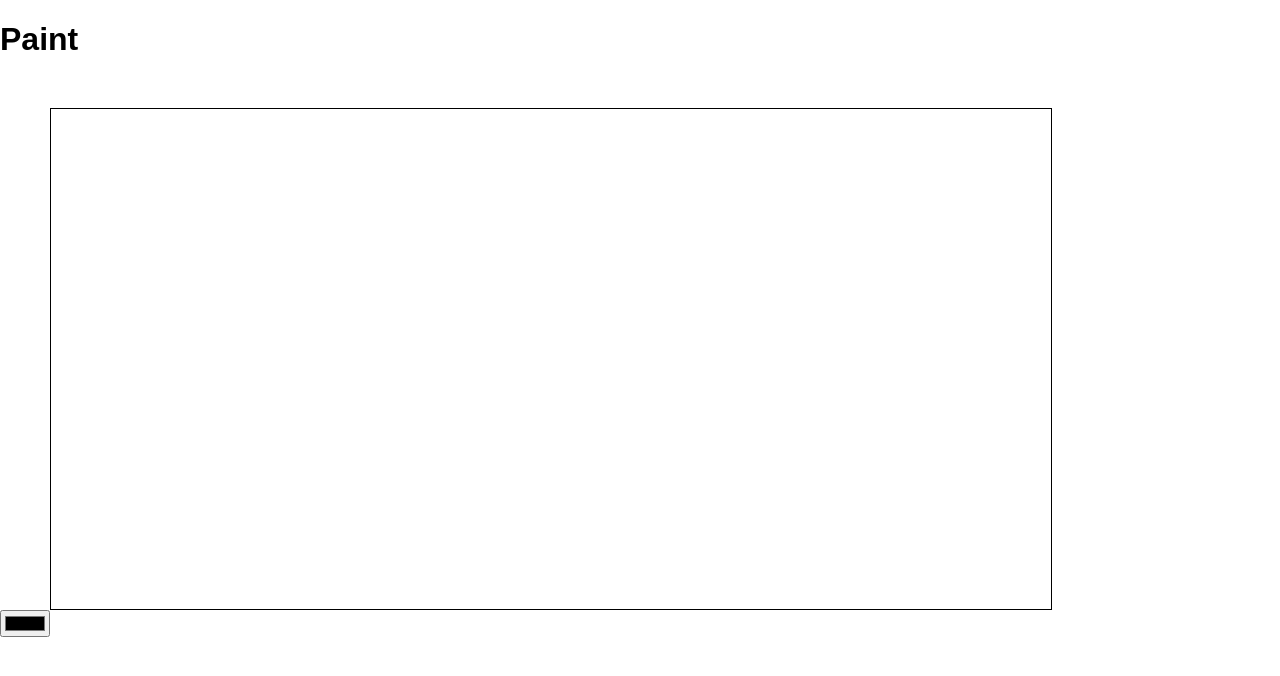
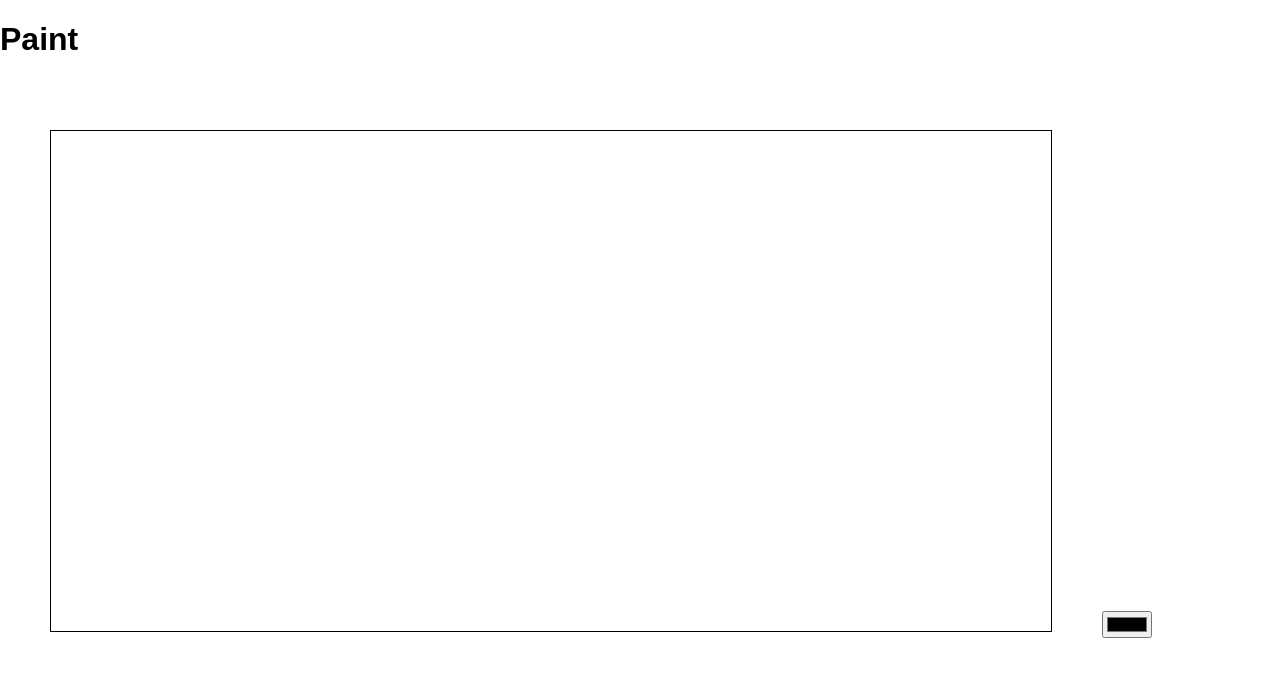
Before and after one commit to dbrudner/paint, a React (Create React App) app: page / in a window 1280 px wide. Shown: the top 676 px of the page. Built offline with nearby package versions, Linux system fonts and the light colour scheme.

Commit message:
mouse leave event

```diff
--- a/src/App.js
+++ b/src/App.js
@@ -9,35 +9,17 @@ class App extends Component {
 
 		this.state = {
 			color: "",
-			drawingLine: false,
-			line: [],
-			lines: []
+
 		}
 	}
 
 	handleChange = (name, value) => this.setState({[name]: value})
 
-	handleOnMouseDown = e => {
-		this.setState({drawingLine: true})
-	}
-
-	handleOnMouseUp = e => {
-		this.setState({drawingLine: false, lines: [...this.state.lines, this.state.line]})
-	}
-
-	drawLine = e => {
-		if (!this.state.drawingLine) return;
-
-		const { clientX, clientY } = e;
-
-		this.setState({line: [...this.state.line, [clientX, clientY]]})
-	}
-
 	render() {
 		return (
 			<div>
 				<h1>Paint</h1>
-				<Canvas lines={this.state.lines} drawLine={this.drawLine} handleOnMouseUp={this.handleOnMouseUp} handleOnMouseDown={this.handleOnMouseDown} />
+				<Canvas color={this.state.color} />
 				<ColorPicker getColor={this.handleChange} color={this.state.color} />
 			</div>
 		);
--- a/src/canvas.js
+++ b/src/canvas.js
@@ -2,8 +2,6 @@ import React, { Component } from 'react';
 
 const canvasStyle = {
 	border: "1px solid black",
-	height: "500px",
-	width: "1000px",
 	margin: "50px 50px 0 50px"
 }
 
@@ -13,46 +11,73 @@ class Canvas extends Component {
 		super(props);
 		this.state = {
 			color: "",
+			drawing: false,
+			line: [],
+			lines: []
 		}
 	}
 
-	getLinePath = line => {
-		return line.reduce((pathString, point, i) => {
-			const x = point[0]
-			const y = point[1]
-			if (!i) return `M ${x} ${y}`
-			return `${pathString} L ${x} ${y}`
-		}, "")
+	maybeOnClick() {
+		const ctx = this.refs.canvas.getContext('2d');
+		ctx.beginPath();
+		ctx.moveTo(50, 50)
+		ctx.lineTo(100, 100);
+		ctx.stroke();
 	}
 
-	getLinePaths = lines => {
-		return lines.map(line => this.getLinePath(line));
+	handleChange = (name, value) => this.setState({[name]: value})
+
+	handleOnMouseDown = e => {
+		const { clientX, clientY } = e;
+		this.setState({
+			drawing: true,
+			line: [[clientX, clientY]]
+		})
+		this.recordLine(e);
 	}
 
-	renderLine = path => {
-		return <path d={path} fill="white" stroke="red" />
+	handleOnMouseUp = e => {
+		this.setState({
+			drawing: false,
+			// lines: [...this.state.lines, this.state.line]
+		})
 	}
 
-	renderLines = lines => {
-		return lines.map(line => this.renderLine(line));
+	recordLine = (e) => {
+		if (!this.state.drawing) return;
+		const { clientX, clientY } = e;
+
+		this.setState({line: [...this.state.line, [clientX, clientY]]});
+		this.drawLine();
 	}
 
+	drawLine = () => {
+		const ctx = this.refs.canvas.getContext('2d');
+		ctx.beginPath();
+		ctx.moveTo(this.state.line[0][0] - 50, this.state.line[0][1] - 130)
+		this.state.line.forEach(point => {
+			ctx.lineTo(point[0] - 50, point[1] - 130)
+			ctx.strokeStyle = this.props.color
+			ctx.lineWidth = 10
+			ctx.stroke();
+		})
+	}
+
+
 	render() {
-		if (this.props.lines.length) {
-			console.log("HI");
-			console.log(this.getLinePaths(this.props.lines))
-		}
 
 		return (
-			<div
-			onMouseMove={e => this.props.drawLine(e)}
-			onMouseUp={e => this.props.handleOnMouseUp(e)}
-			onMouseDown={e => this.props.handleOnMouseDown(e)}
-			style={canvasStyle}>
-				<svg style={{width: "1000px", height: "500px"}}>
-					{this.props.lines.length ? this.renderLines(this.getLinePaths(this.props.lines)) : null}
-				</svg>
-			</div>
+			<canvas
+				onMouseMove={e => this.recordLine(e)}
+				onMouseUp={e => this.handleOnMouseUp(e)}
+				onMouseDown={e => this.handleOnMouseDown(e)}
+				onMouseLeave={() => this.setState({drawing: false})}
+				style={canvasStyle}
+				height={500}
+				width={1000}
+				ref="canvas"
+			>
+			</canvas>
 		)
 	}
 }
```
